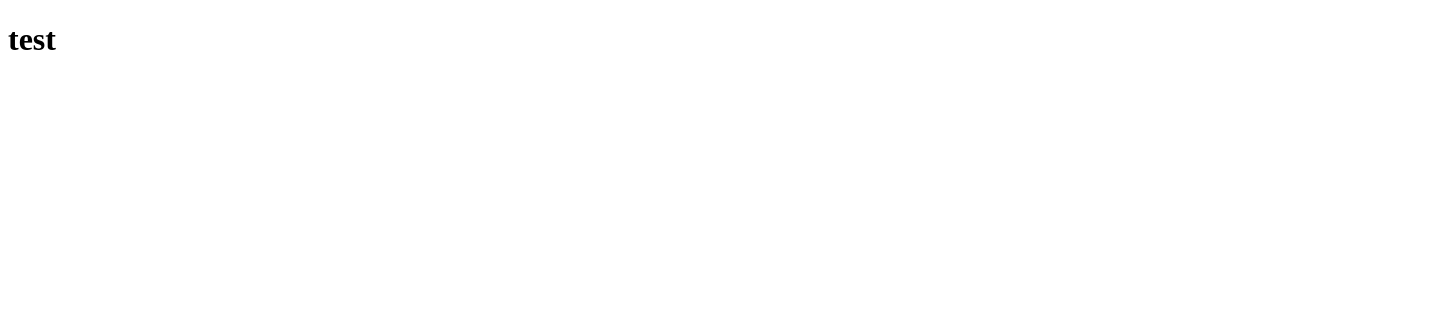
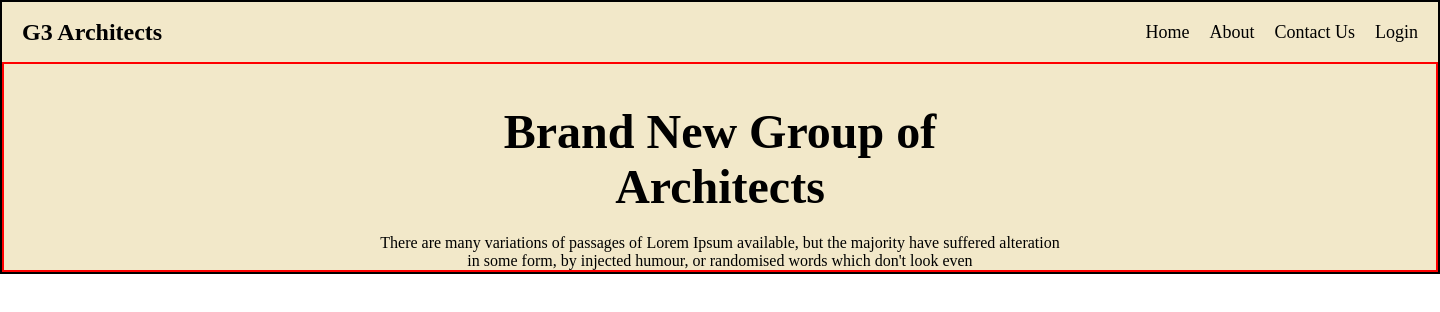
Before and after one commit to johhny47/G3-Arch, a plain HTML site: page index.html in a window 1280 px wide. Shown: the whole page, 1440 px wide, since content can reach past the window. Drawn offline with Linux system fonts and the light colour scheme.

Commit message:
header section

```diff
--- a/index.html
+++ b/index.html
@@ -1,11 +1,82 @@
 <!DOCTYPE html>
 <html lang="en">
+
 <head>
     <meta charset="UTF-8">
     <meta name="viewport" content="width=device-width, initial-scale=1.0">
     <title>Document</title>
+    <style>
+        * {
+            padding: 0;
+            margin: 0;
+            box-sizing: border-box;
+        }
+
+        body {
+            width: 1440px;
+            border: 2px solid black;
+            margin: 0 auto;
+        }
+
+        .nav-container {
+            display: flex;
+            justify-content: space-between;
+            align-items: center;
+            padding: 0px 20px;
+            height: 60px;
+        }
+        .nav-link ul{
+            display: flex;
+            list-style: none;
+            gap: 20px;
+        }
+         .nav-link ul li a{
+            text-decoration: none;
+            color: black;
+            font-size: 18px;
+         }
+            #hero-section{
+                width: 100%;
+               text-align: center;
+               border: 2px solid red;
+
+            }
+            #hero-content-header{
+                font-size: 48px;
+                margin-top: 40px;
+                margin-bottom: 20px;
+            }
+
+    </style>
 </head>
+
 <body>
-    <h1>test</h1>
+    <header class="header-container" style="background-color: rgb(242, 232, 201);">
+        <nav class="nav-container">
+            <div class="nav-title">
+                <h1>G3 Architects</h1>
+            </div>
+            <div class="nav-link">
+                <ul>
+                    <li><a href="#">Home</a>
+                    <li><a href="#">About</a>
+                    <li><a href="#">Contact Us</a>
+                    <li><a href="#">Login</a>
+                </ul>
+            </div>
+        </nav>
+         <!-- hero section  -->
+        <section id="hero-section">
+          <div class="hero-content">
+            <h1 id="hero-content-header">Brand New Group of <br> Architects</h1>
+            <p id="hero-content-paragraph">There are many variations of passages of Lorem Ipsum available, but the majority have suffered alteration <br> in some form, by injected humour, or randomised words which don't look even</p>
+
+          </div>
+          <div class="hero-image">
+
+          </div>
+        </section>
+    </header>
 </body>
+
 </html>
```
